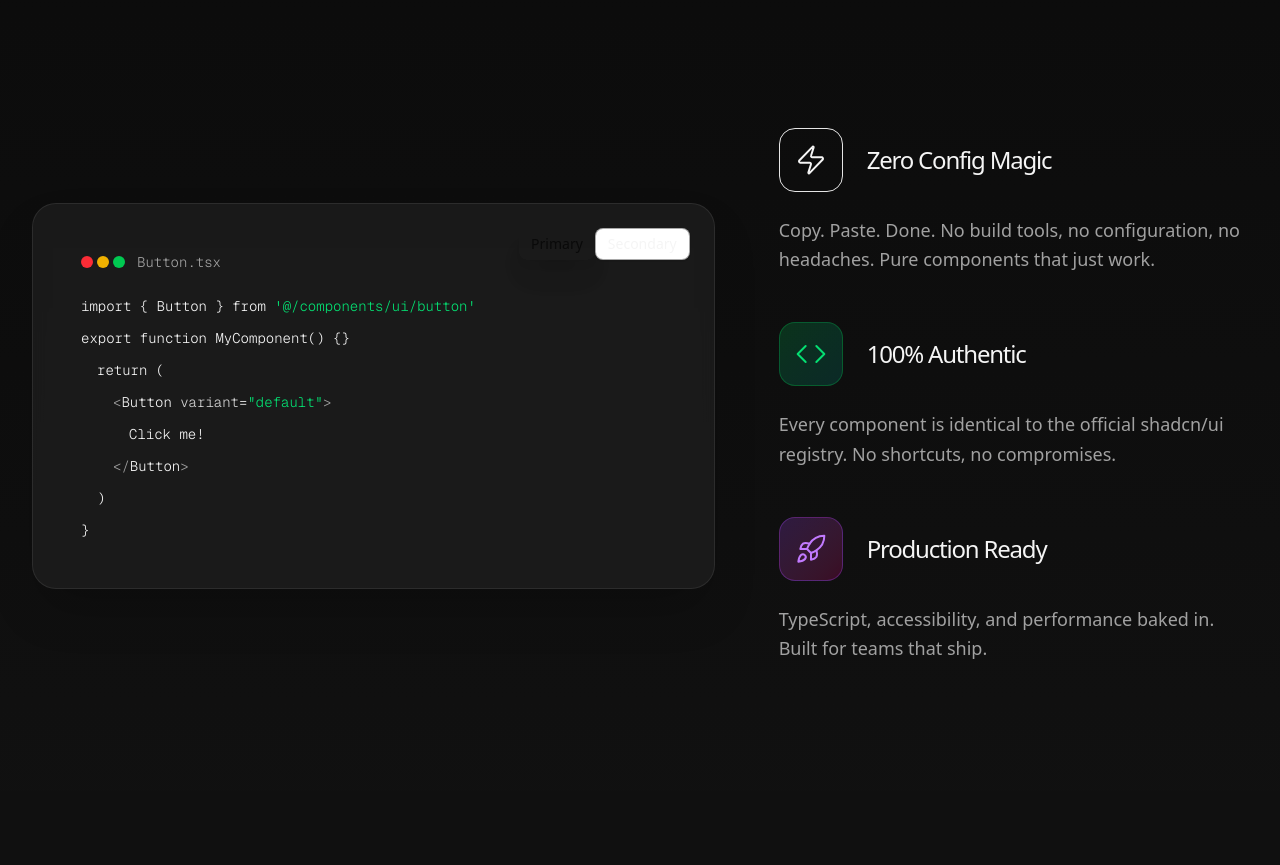
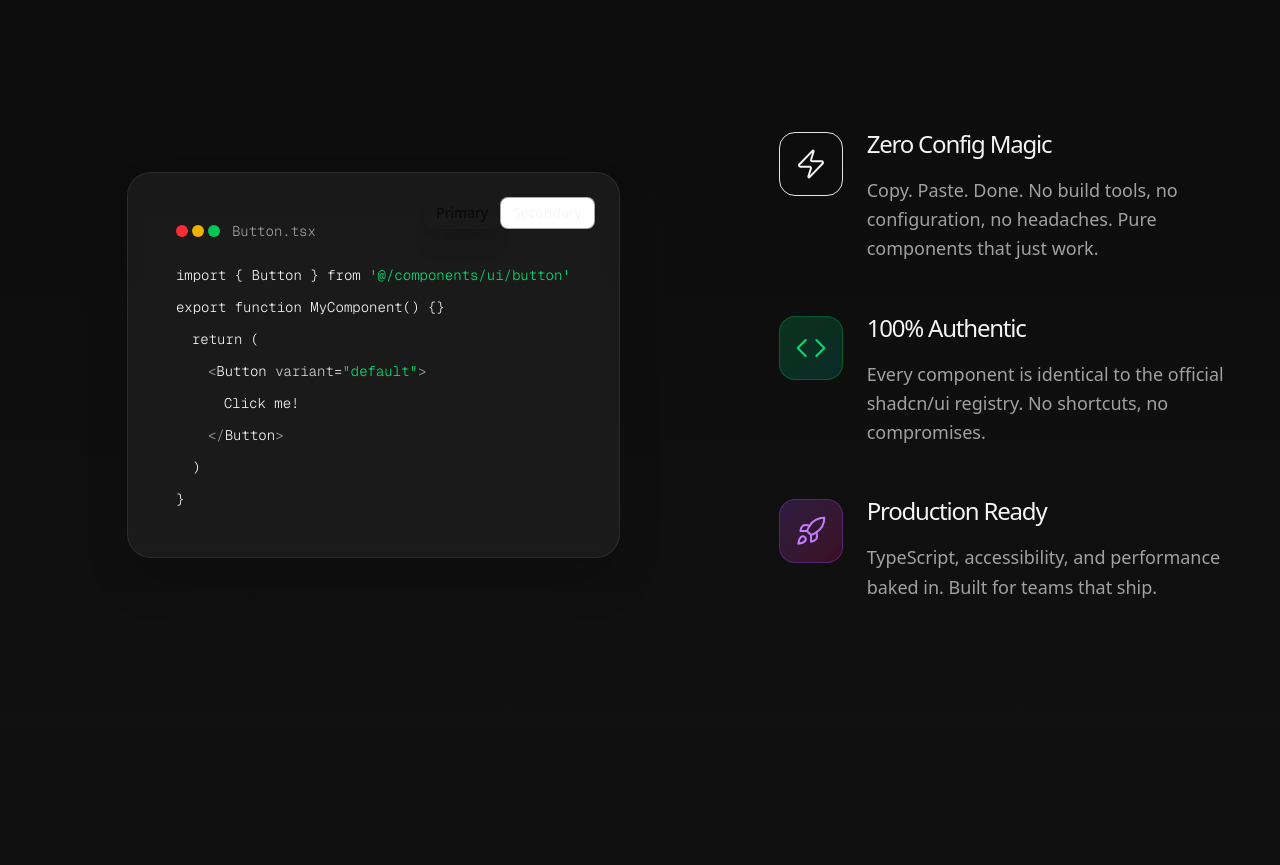
Before and after one commit to saintus-create/morrison-shadcn, a Next.js app: page / in a window 1280 px wide. Shown: the part 1900-2765 px from the top of the page. Built offline with nearby package versions, Linux system fonts and the light colour scheme.

Commit message:
Fix layout symmetry: perfect centering, balanced spacing, authentic shadcn alignment

```diff
--- a/src/app/page.tsx
+++ b/src/app/page.tsx
@@ -35,7 +35,7 @@ export default function Home() {
                   Morrison shadcn
                 </span>
               </div>
-              <div className="hidden lg:flex items-center gap-10">
+              <div className="hidden lg:flex items-center gap-8">
                 <a href="#" className="text-sm text-neutral-300 hover:text-gold transition-all duration-600 ease-out-quint hover:scale-105">
                   Components
                 </a>
@@ -50,7 +50,7 @@ export default function Home() {
                 </a>
               </div>
             </div>
-            <div className="flex items-center gap-6">
+            <div className="flex items-center gap-4">
               <Button variant="ghost" size="sm" className="text-neutral-300 hover:text-neutral-100 border border-neutral-700/50 hover:border-neutral-600 hover:bg-neutral-800/50 transition-all duration-600 ease-out-quint">
                 <Github className="h-5 w-5 mr-2" strokeWidth={1.5} />
                 Star 12.8k
@@ -76,7 +76,7 @@ export default function Home() {
         <div className="max-w-7xl mx-auto px-8 relative z-10">
           <div className="text-center max-w-5xl mx-auto">
             {/* Elegant Headline with Sophisticated Typography */}
-            <h1 className="text-9xl font-light tracking-tightest leading-none mb-12">
+            <h1 className="text-9xl font-light tracking-tightest leading-none mb-12 text-center">
               Build
               <br />
               <span className="bg-gradient-to-r from-gold via-platinum to-neutral-100 bg-clip-text text-transparent">
@@ -87,14 +87,14 @@ export default function Home() {
             </h1>
 
             {/* Refined Subheadline */}
-            <p className="text-lg text-neutral-400 max-w-4xl mx-auto leading-relaxed font-light">
+            <p className="text-lg text-neutral-400 max-w-4xl mx-auto leading-relaxed font-light text-center">
               The only component library that delivers
               <span className="text-neutral-100 font-normal"> 100% authentic</span> shadcn/ui components
               with zero configuration. Just copy, paste, and deploy.
             </p>
 
             {/* Sophisticated CTAs */}
-            <div className="mt-16 flex flex-col sm:flex-row justify-center gap-8">
+            <div className="mt-16 flex flex-col sm:flex-row justify-center gap-8 items-center">
               <Button size="lg" className="bg-gold text-neutral-950 hover:bg-gold/90 border-0 text-lg px-12 py-6 shadow-2xl hover:shadow-gold/25 transform hover:scale-105 transition-all duration-600 ease-out-quint h-12 font-normal">
                 <Sparkles className="h-6 w-6 mr-3" strokeWidth={1.5} />
                 Start Building Now
@@ -178,8 +178,8 @@ export default function Home() {
           {/* Sophisticated Grid Layout */}
           <div className="grid grid-cols-1 lg:grid-cols-12 gap-16 items-center">
             {/* Left Side - Enhanced Visual Element */}
-            <div className="lg:col-span-7">
-              <div className="relative">
+            <div className="lg:col-span-7 flex justify-center">
+              <div className="relative max-w-full">
                 {/* Refined Screenshot/Visual */}
                 <div className="relative bg-neutral-800/50 rounded-3xl border border-neutral-700/50 overflow-hidden shadow-2xl backdrop-blur-sm">
                   <div className="p-12">
@@ -222,43 +222,43 @@ export default function Home() {
 
             {/* Right Side - Refined Benefits */}
             <div className="lg:col-span-5 space-y-12">
-              <div>
-                <div className="flex items-center gap-6 mb-6">
-                  <div className="w-16 h-16 rounded-2xl bg-gradient-to-br from-gold/20 to-platinum/20 border border-gold/30 flex items-center justify-center">
+              <div className="flex items-start gap-6">
+                <div className="w-16 h-16 rounded-2xl bg-gradient-to-br from-gold/20 to-platinum/20 border border-gold/30 flex items-center justify-center flex-shrink-0 mt-1">
                   <Zap className="h-8 w-8 text-gold" strokeWidth={1.5} />
                 </div>
-                  <h3 className="text-2xl font-light text-neutral-100 tracking-tighter">Zero Config Magic</h3>
-                </div>
+                <div className="flex-1">
+                  <h3 className="text-2xl font-light text-neutral-100 tracking-tighter mb-4">Zero Config Magic</h3>
                   <p className="text-neutral-400 text-lg leading-relaxed font-light">
                     Copy. Paste. Done. No build tools, no configuration, no headaches.
                     Pure components that just work.
                   </p>
                 </div>
+              </div>
 
-              <div>
-                <div className="flex items-center gap-6 mb-6">
-                  <div className="w-16 h-16 rounded-2xl bg-gradient-to-br from-green-500/20 to-teal-600/20 border border-green-500/30 flex items-center justify-center">
+              <div className="flex items-start gap-6">
+                <div className="w-16 h-16 rounded-2xl bg-gradient-to-br from-green-500/20 to-teal-600/20 border border-green-500/30 flex items-center justify-center flex-shrink-0 mt-1">
                   <Code className="h-8 w-8 text-green-400" strokeWidth={1.5} />
                 </div>
-                  <h3 className="text-2xl font-light text-neutral-100 tracking-tighter">100% Authentic</h3>
-                </div>
+                <div className="flex-1">
+                  <h3 className="text-2xl font-light text-neutral-100 tracking-tighter mb-4">100% Authentic</h3>
                   <p className="text-neutral-400 text-lg leading-relaxed font-light">
                     Every component is identical to the official shadcn/ui registry.
                     No shortcuts, no compromises.
                   </p>
                 </div>
+              </div>
 
-              <div>
-                <div className="flex items-center gap-6 mb-6">
-                  <div className="w-16 h-16 rounded-2xl bg-gradient-to-br from-purple-500/20 to-pink-600/20 border border-purple-500/30 flex items-center justify-center">
+              <div className="flex items-start gap-6">
+                <div className="w-16 h-16 rounded-2xl bg-gradient-to-br from-purple-500/20 to-pink-600/20 border border-purple-500/30 flex items-center justify-center flex-shrink-0 mt-1">
                   <Rocket className="h-8 w-8 text-purple-400" strokeWidth={1.5} />
                 </div>
-                  <h3 className="text-2xl font-light text-neutral-100 tracking-tighter">Production Ready</h3>
-                </div>
+                <div className="flex-1">
+                  <h3 className="text-2xl font-light text-neutral-100 tracking-tighter mb-4">Production Ready</h3>
                   <p className="text-neutral-400 text-lg leading-relaxed font-light">
                     TypeScript, accessibility, and performance baked in.
                     Built for teams that ship.
                   </p>
+                </div>
               </div>
             </div>
           </div>
@@ -315,7 +315,7 @@ export default function Home() {
             </p>
 
             {/* Sophisticated CTAs */}
-            <div className="flex flex-col sm:flex-row justify-center gap-8 mb-16">
+            <div className="flex flex-col sm:flex-row justify-center gap-8 mb-16 items-center">
               <Button size="lg" className="bg-gold text-neutral-950 hover:bg-gold/90 text-xl px-16 py-6 shadow-2xl hover:shadow-gold/25 transform hover:scale-105 transition-all duration-600 ease-out-quint h-14 font-normal">
                 <Rocket className="h-6 w-6 mr-3" strokeWidth={1.5} />
                 Deploy in 30 Seconds
@@ -363,7 +363,7 @@ export default function Home() {
                 The most authentic shadcn/ui component library for modern web development.
                 Built by developers, for developers.
               </p>
-              <div className="flex items-center gap-6">
+              <div className="flex items-center gap-4">
                 <Button variant="outline" size="sm" className="border-neutral-700/50 text-neutral-300 hover:border-gold hover:text-gold transition-all duration-600 ease-out-quint">
                   <Github className="h-5 w-5 mr-2" strokeWidth={1.5} />
                   12.8k stars
@@ -412,13 +412,13 @@ export default function Home() {
             </div>
           </div>
 
-          {/* Bottom Section */}
+          {/* Bottom Section - Symmetrical */}
           <div className="border-t border-neutral-800/50 mt-24 pt-12 flex flex-col lg:flex-row justify-between items-center gap-8">
-            <div className="flex flex-col sm:flex-row items-center gap-8">
+            <div className="flex flex-col sm:flex-row items-center gap-6">
               <p className="text-neutral-400 text-sm font-light">
                 © 2025 Morrison shadcn. Built with ❤️ for the community.
               </p>
-              <div className="flex items-center gap-4">
+              <div className="flex items-center gap-3">
                 <Badge variant="secondary" className="bg-neutral-800/50 text-neutral-300 border-neutral-700/50 font-light">TypeScript</Badge>
                 <Badge variant="secondary" className="bg-neutral-800/50 text-neutral-300 border-neutral-700/50 font-light">Next.js 16</Badge>
                 <Badge variant="secondary" className="bg-neutral-800/50 text-neutral-300 border-neutral-700/50 font-light">shadcn/ui</Badge>
```
Lines whose indentation alone changed are shown as unchanged.
